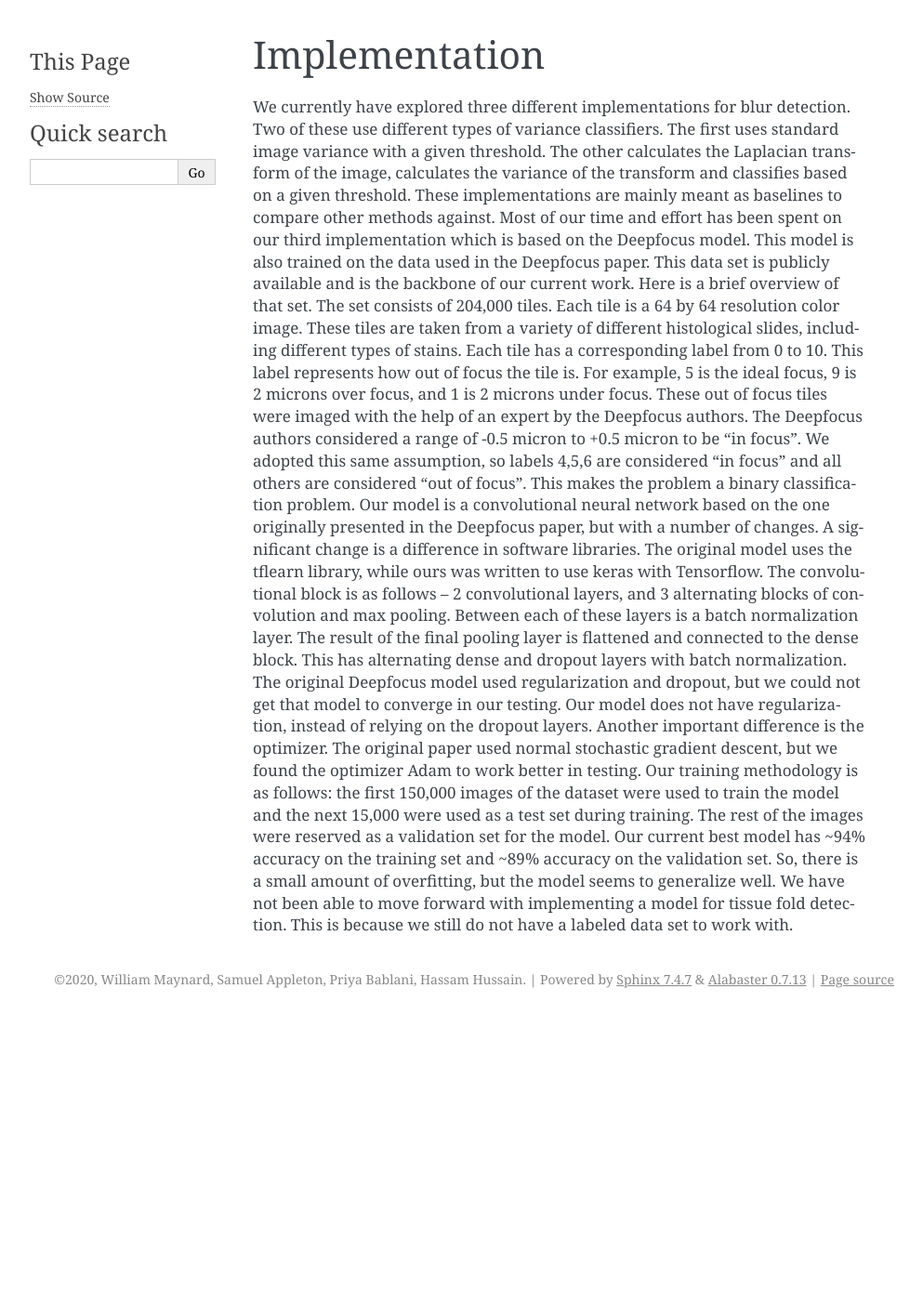
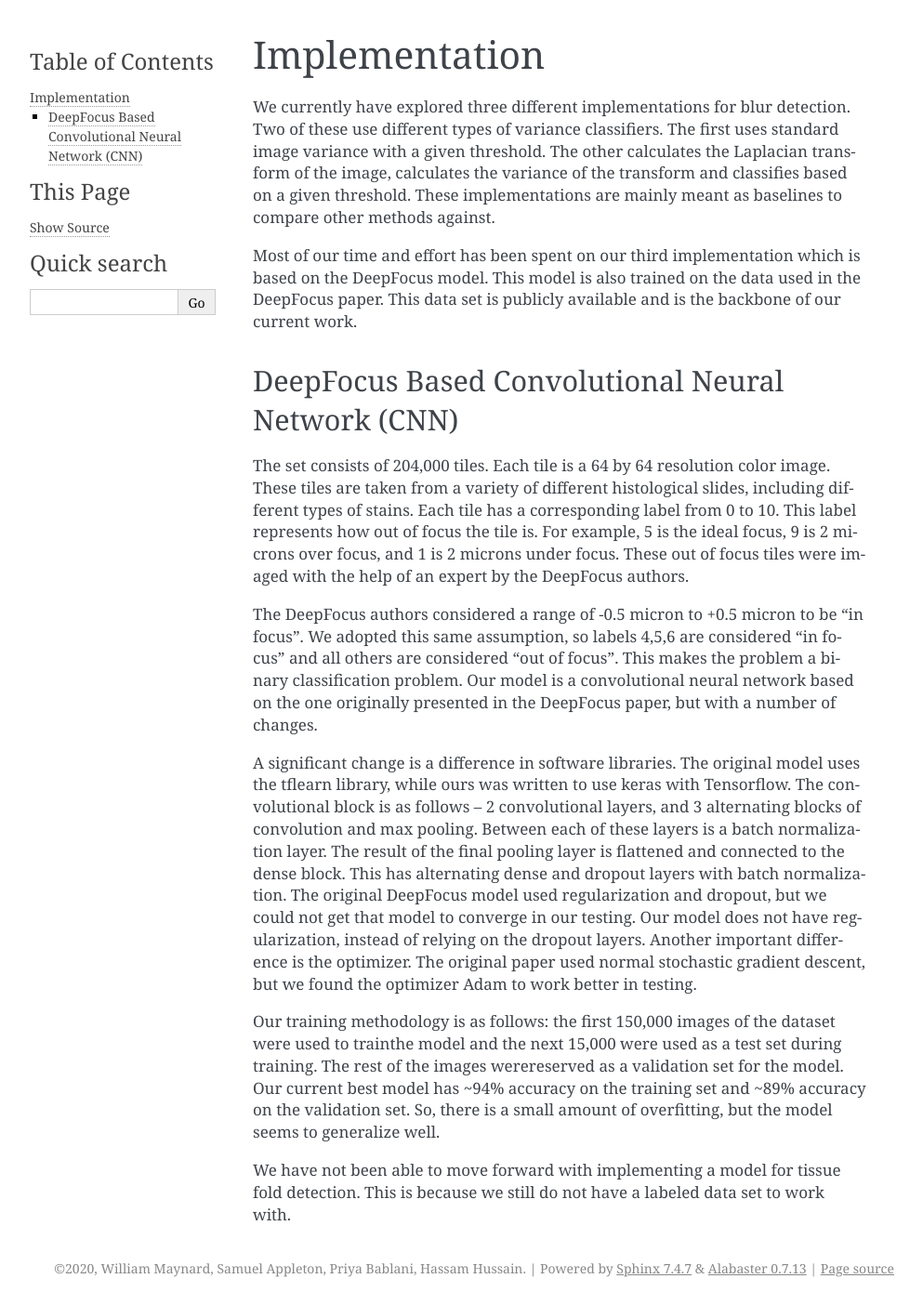
Before and after one commit to willjmaynard/ArtifactDetectionCapstone, a Sphinx documentation site: the page built from CapDoc/source/Implementation.rst, in a window 1280 px wide. Shown: the whole page at 93% size, without its empty margins (148-1141 px from the left). Built offline with Sphinx 7.4.7, drawn with Linux system fonts in a browser that asks for light colours; before the commit the page ends 1093 px from its top, so only the background shows below that.

Commit message:
Add files via upload

```diff
--- a/CapDoc/source/Implementation.rst
+++ b/CapDoc/source/Implementation.rst
@@ -2,9 +2,18 @@ Implementation
 ==============
 
 We currently have explored three different implementations for blur detection. Two of these use different types of variance classifiers. The first uses standard image variance with a given threshold. The other calculates the Laplacian transform of the image, calculates the variance of the transform and classifies based on a given threshold. These implementations are mainly meant as baselines to compare other methods against.
-Most of our time and effort has been spent on our third implementation which is based on the Deepfocus model. This model is also trained on the data used in the Deepfocus paper. This data set is publicly available and is the backbone of our current work. Here is a brief overview of that set.
-The set consists of 204,000 tiles. Each tile is a 64 by 64 resolution color image. These tiles are taken from a variety of different histological slides, including different types of stains. Each tile has a corresponding label from 0 to 10. This label represents how out of focus the tile is. For example, 5 is the ideal focus, 9 is 2 microns over focus, and 1 is 2 microns under focus. These out of focus tiles were imaged with the help of an expert by the Deepfocus authors.
-The Deepfocus authors considered a range of -0.5 micron to +0.5 micron to be “in focus”. We adopted this same assumption, so labels 4,5,6 are considered “in focus” and all others are considered “out of focus”. This makes the problem a binary classification problem. Our model is a convolutional neural network based on the one originally presented in the Deepfocus paper, but with a number of changes.
-A significant change is a difference in software libraries. The original model uses the tflearn library, while ours was written to use keras with Tensorflow. The convolutional block is as follows – 2 convolutional layers, and 3 alternating blocks of convolution and max pooling. Between each of these layers is a batch normalization layer. The result of the final pooling layer is flattened and connected to the dense block. This has alternating dense and dropout layers with batch normalization. The original Deepfocus model used regularization and dropout, but we could not get that model to converge in our testing. Our model does not have regularization, instead of relying on the dropout layers. Another important difference is the optimizer. The original paper used normal stochastic gradient descent, but we found the optimizer Adam to work better in testing.
-Our training methodology is as follows: the first 150,000 images of the dataset were used to train the model and the next 15,000 were used as a test set during training. The rest of the images were reserved as a validation set for the model. Our current best model has ~94% accuracy on the training set and ~89% accuracy on the validation set. So, there is a small amount of overfitting, but the model seems to generalize well.
+
+Most of our time and effort has been spent on our third implementation which is based on the DeepFocus model. This model is also trained on the data used in the DeepFocus paper. This data set is publicly available and is the backbone of our current work.
+
+DeepFocus Based Convolutional Neural Network (CNN)
+^^^^^^^^^^^^^^^^^^^^^^^^^^^^^^^^^^^^^^^^^^^^^^^^^^
+
+The set consists of 204,000 tiles. Each tile is a 64 by 64 resolution color image. These tiles are taken from a variety of different histological slides, including different types of stains. Each tile has a corresponding label from 0 to 10. This label represents how out of focus the tile is. For example, 5 is the ideal focus, 9 is 2 microns over focus, and 1 is 2 microns under focus. These out of focus tiles were imaged with the help of an expert by the DeepFocus authors.
+
+The DeepFocus authors considered a range of -0.5 micron to +0.5 micron to be “in focus”. We adopted this same assumption, so labels 4,5,6 are considered “in focus” and all others are considered “out of focus”. This makes the problem a binary classification problem. Our model is a convolutional neural network based on the one originally presented in the DeepFocus paper, but with a number of changes.
+
+A significant change is a difference in software libraries. The original model uses the tflearn library, while ours was written to use keras with Tensorflow. The convolutional block is as follows – 2 convolutional layers, and 3 alternating blocks of convolution and max pooling. Between each of these layers is a batch normalization layer. The result of the final pooling layer is flattened and connected to the dense block. This has alternating dense and dropout layers with batch normalization. The original DeepFocus model used regularization and dropout, but we could not get that model to converge in our testing. Our model does not have regularization, instead of relying on the dropout layers. Another important difference is the optimizer. The original paper used normal stochastic gradient descent, but we found the optimizer Adam to work better in testing.
+
+Our training methodology is as follows: the first 150,000 images of the dataset were used to trainthe model and the next 15,000 were used as a test set during training. The rest of the images werereserved as a validation set for the model. Our current best model has ~94% accuracy on the training set and ~89% accuracy on the validation set. So, there is a small amount of overfitting, but the model seems to generalize well.
+
 We have not been able to move forward with implementing a model for tissue fold detection. This is because we still do not have a labeled data set to work with.
```
Also changed, not shown: 6 other files.
